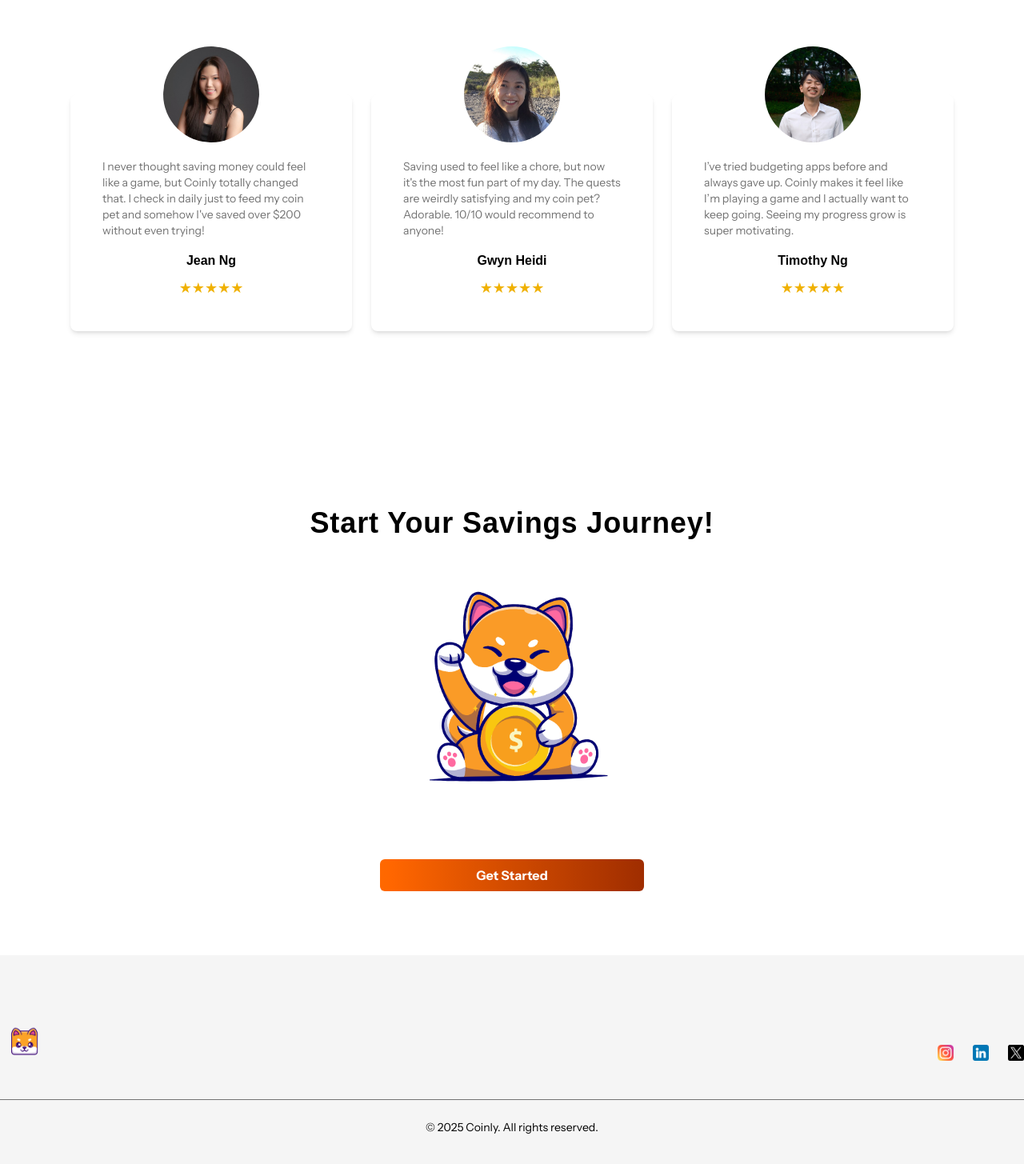
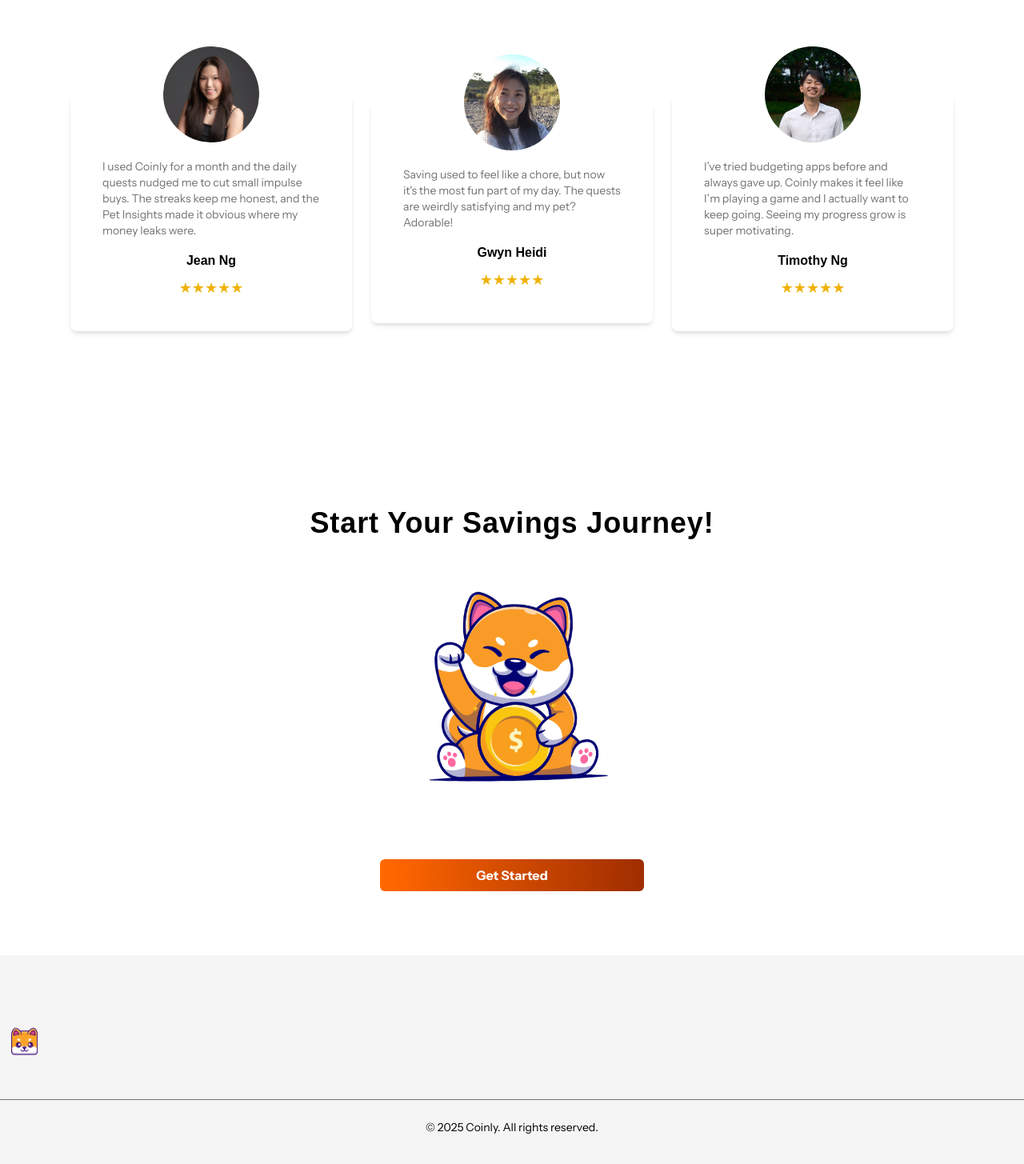
Before and after one commit to samuelngry/Coinly, a React (Vite) app in the folder client/: page / in a window 1280 px wide. Shown: the part 2727-4182 px from the top of the page at 80% size. Built offline with nearby package versions, Linux system fonts and the light colour scheme; a web font is replaced by a local one.

Commit message:
refactor: update feature section font size to match other sections

```diff
--- a/client/src/components/landing/FeatureSection.jsx
+++ b/client/src/components/landing/FeatureSection.jsx
@@ -26,7 +26,7 @@ const features = [
 const FeatureSection = () => {
   return (
     <div className="max-w-6xl mx-auto px-6 mt-35">
-      <h1 className="text-3xl lg:text-4xl tracking-wide font-bold text-center mb-20">
+      <h1 className="text-xl sm:text-2xl lg:text-4xl tracking-wide font-bold text-center mb-20">
         How Coinly Works
       </h1>
 
--- a/client/src/components/landing/Footer.jsx
+++ b/client/src/components/landing/Footer.jsx
@@ -1,5 +1,4 @@
 import logo from '../../assets/logo.png'
-import { resourcesLinks } from '../../constants'
 
 const Footer = () => {
   return (
@@ -7,15 +6,6 @@ const Footer = () => {
         <div className='container mx-auto text-sm relative'>
             <div className='flex flex-col lg:flex-row justify-between items-center border-b border-neutral-500 pb-10'>
                 <img className='w-15 h-15' src={logo} alt="logo" />
-                <ul className='flex space-x-6 mt-6'>
-                    {resourcesLinks.map((item,index) => (
-                        <li key={index}>
-                            <a href={item.href}>
-                                <img src={item.image} alt={item.text} className='w-5 h-5' />
-                            </a>
-                        </li>
-                    ))}
-                </ul>
             </div>
             <div>
                 <p className='text-center mt-6'>
--- a/client/src/components/landing/Testimonials.jsx
+++ b/client/src/components/landing/Testimonials.jsx
@@ -14,12 +14,12 @@ const Testimonials = () => {
             <TestimonialCard
                 icon={personImage1}
                 name="Jean Ng"
-                description="I never thought saving money could feel like a game, but Coinly totally changed that. I check in daily just to feed my coin pet and somehow I've saved over $200 without even trying!"
+                description="I used Coinly for a month and the daily quests nudged me to cut small impulse buys. The streaks keep me honest, and the Pet Insights made it obvious where my money leaks were."
             />
             <TestimonialCard
                 icon={personImage2}
                 name="Gwyn Heidi"
-                description="Saving used to feel like a chore, but now it's the most fun part of my day. The quests are weirdly satisfying and my coin pet? Adorable. 10/10 would recommend to anyone!"
+                description="Saving used to feel like a chore, but now it's the most fun part of my day. The quests are weirdly satisfying and my pet? Adorable!"
             />
             <TestimonialCard
                 icon={personImage3}
```
